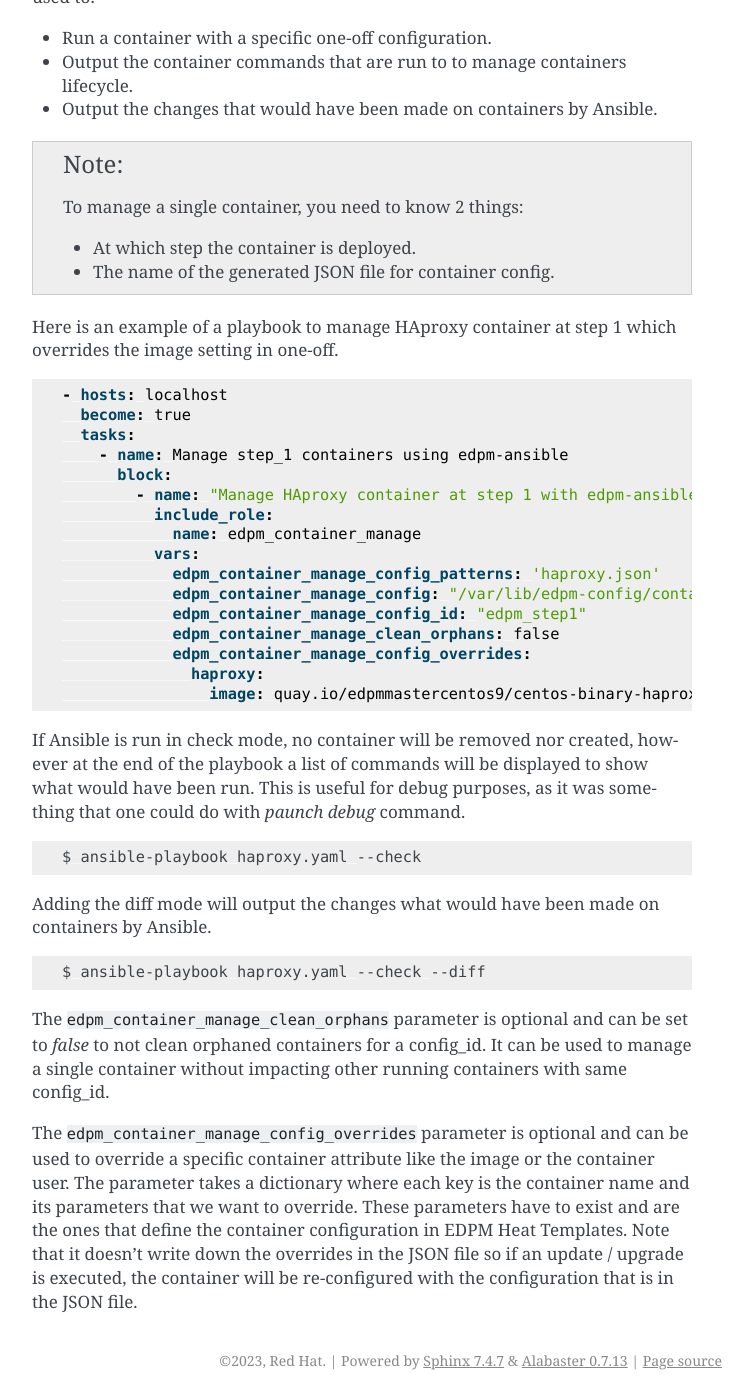
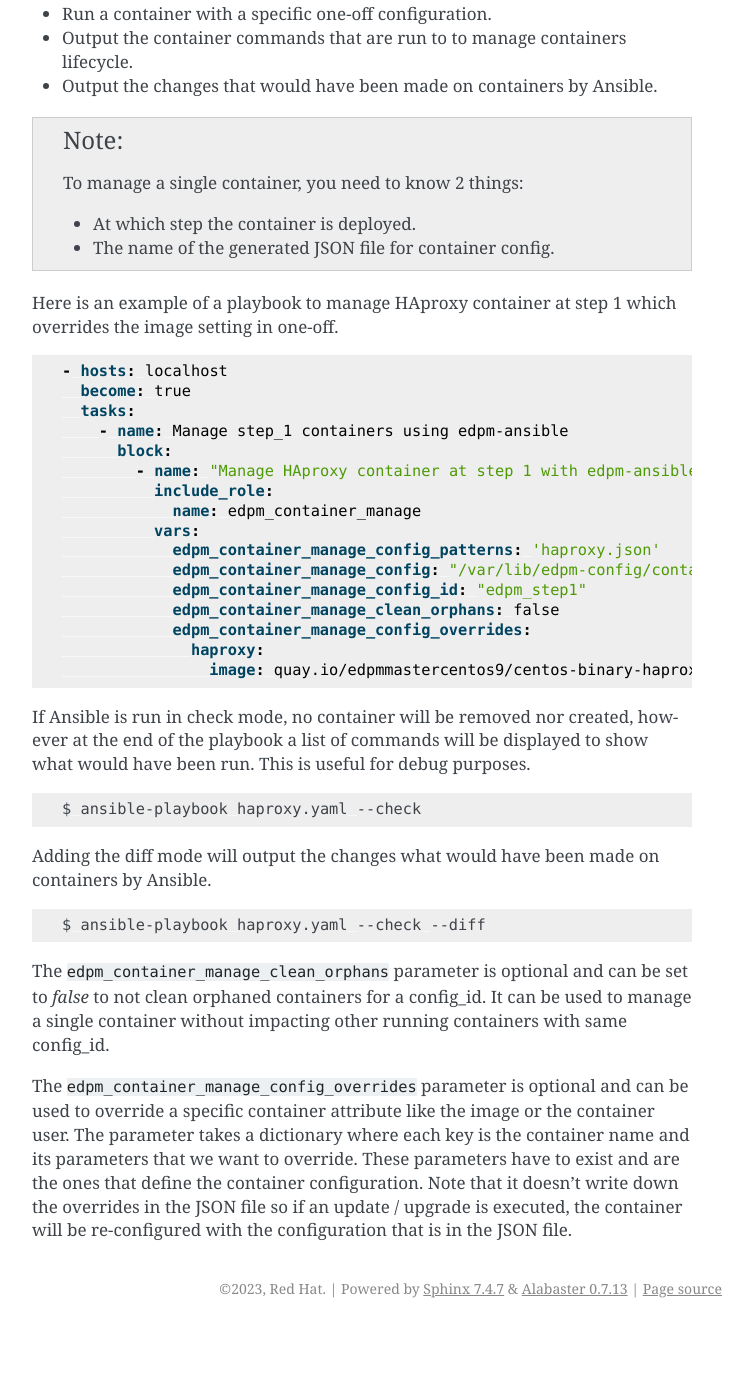
Before and after one commit to openstack-k8s-operators/edpm-ansible, a Sphinx documentation site: the page built from docs/source/roles/role-edpm_container_manage.rst, in a window 1280 px wide and 1400 px high, scrolled down 3164 px. Shown: the whole window, without its empty margins (388-1140 px from the left). Built offline with Sphinx 7.4.7, drawn with Linux system fonts in a browser that asks for light colours; pages that are not in the unit, such as notebooks, are missing from menus; after the commit the page ends 4492 px from its top, so only the background shows below that; some of the changed text lies outside the part shown.

Commit message:
Remove reference to paunch and heat
paunch was used to manage containers in TripleO but that had been
replaced by ansible role at Wallaby release. This removes reference
to paunch because that has never been used in edpm.

Also, some remaining references to heat are removed.

```diff
--- a/docs/source/roles/role-edpm_container_manage.rst
+++ b/docs/source/roles/role-edpm_container_manage.rst
@@ -13,17 +13,15 @@
 
 This Ansible role allows to do the following tasks:
 
-* Collect container configs data, generated by EDPM Heat Templates.
-  This data is used as a source of truth on which configuration we expect to
-  apply with this role. It means that if a container is already managed by
-  this role, no matter its state now, the configs data will reconfigure the
-  container if needed.
+* Collect container configs data. This data is used as a source of truth on
+  which configuration we expect to apply with this role. It means that if
+  a container is already managed by this role, no matter its state now,
+  the configs data will reconfigure the container if needed.
 
 * Manage systemd shutdown files.
-  It takes care of cleaning up the Paunch services and files and create
-  the EDPM Container systemd service, required for service ordering when
-  it comes to shutdown or start a node. It also manages the netns-placeholder
-  service.
+  It takes care of creating the EDPM Container systemd service, required for
+  service ordering when it comes to shutdown or start a node. It also manages
+  the netns-placeholder service.
 
 * Delete containers that aren't needed anymore or that will need to be
   re-configured. It uses a custom filter, named needs_delete() which has a set
@@ -183,8 +181,7 @@
 If Ansible is run in check mode, no container will be removed nor created,
 however at the end of the playbook a list of commands will be displayed to show
 what would have been run.
-This is useful for debug purposes, as it was something that one could do with
-`paunch debug` command.
+This is useful for debug purposes.
 
 .. code-block:: bash
 
@@ -206,9 +203,9 @@
 and can be used to override a specific container attribute like the image
 or the container user. The parameter takes a dictionary where each key is the
 container name and its parameters that we want to override. These parameters
-have to exist and are the ones that define the container configuration in
-EDPM Heat Templates. Note that it doesn't write down the overrides in the
-JSON file so if an update / upgrade is executed, the container will be
-re-configured with the configuration that is in the JSON file.
+have to exist and are the ones that define the container configuration. Note
+that it doesn't write down the overrides in the JSON file so if an update /
+upgrade is executed, the container will be re-configured with the configuration
+that is in the JSON file.
 
 .. _podman_container: https://github.com/containers/ansible-podman-collections
```
Also changed, not shown: 1 other file.
